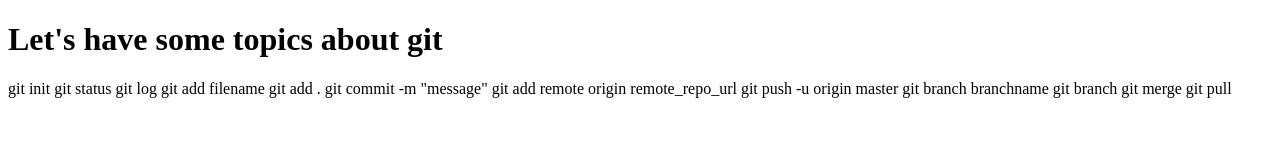
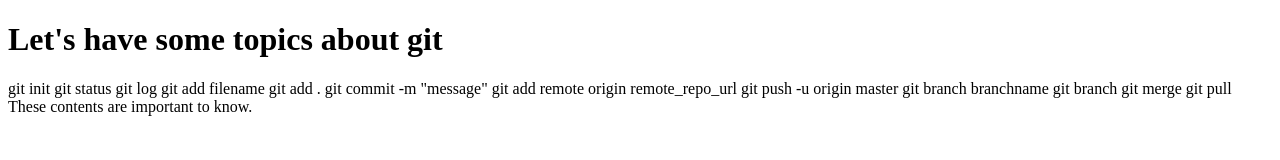
Before and after one commit to mequanent/Git-and-GitHub, a plain HTML site: page about.html in a window 1280 px wide. Drawn offline with Linux system fonts and the light colour scheme.

Commit message:
second commit

```diff
--- a/about.html
+++ b/about.html
@@ -24,5 +24,6 @@
     git merge
     git pull
 
+    These contents are important to know.
 </body>
 </html>
```
